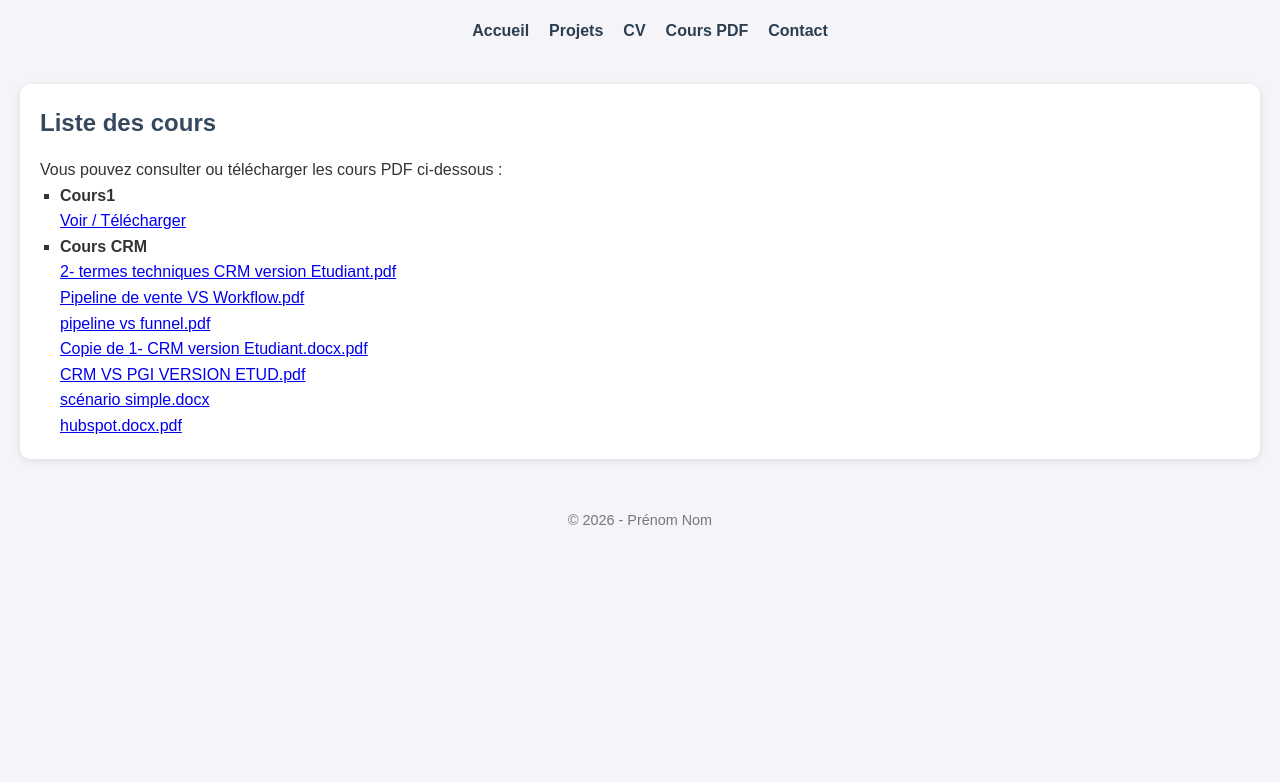
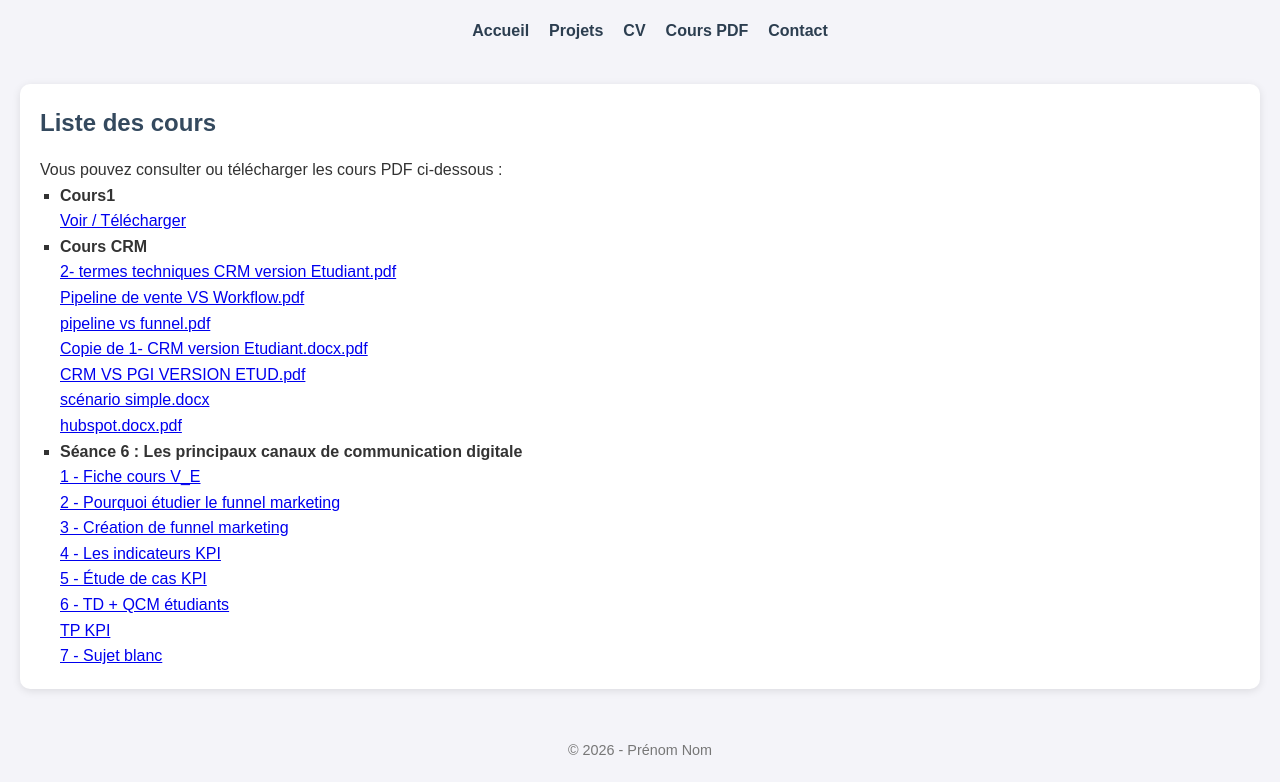
Before and after one commit to manda92/CommunicationMarketing, a plain HTML site: page cours.html in a window 1280 px wide. Shown: the part 96-878 px from the top of the page. Before the commit the page ends 800 px from the top, so only its background shows below. Drawn offline with Linux system fonts and the light colour scheme.

Commit message:
Ajout cours séance 6

```diff
--- a/cours.html
+++ b/cours.html
@@ -55,8 +55,38 @@
                 <a href="8- hubspot.docx.pdf" target="_blank" class="btn">hubspot.docx.pdf</a>
             </li>
 
+            <li>
+                <strong>Séance 6 : Les principaux canaux de communication digitale</strong>
+                <br>
+
+                <a href="Copie de 1- fiche cours V_E.pdf" target="_blank" class="btn">1 - Fiche cours V_E</a>
+                <br>
+
+                <a href="Copie de 2- Pourquoi Étudier le funnel marketing V_E.pdf" target="_blank" class="btn">2 - Pourquoi étudier le funnel marketing</a>
+                <br>
+
+                <a href="Copie de 3- création de funnel marketing.docx.pdf" target="_blank" class="btn">3 - Création de funnel marketing</a>
+                <br>
+
+                <a href="Copie de 4_ Les indicateurs KPI V_E.docx.pdf" target="_blank" class="btn">4 - Les indicateurs KPI</a>
+                <br>
+
+                <a href="Copie de 5- Étude de cas KPI.pdf" target="_blank" class="btn">5 - Étude de cas KPI</a>
+                <br>
+
+                <a href="Copie de 6- Td + QCM pour étudiants.docx.pdf" target="_blank" class="btn">6 - TD + QCM étudiants</a>
+                <br>
+
+                <a href="tp KPI V_E.xlsx" target="_blank" class="btn">TP KPI</a>
+                <br>
+
+                <a href="7- sujet corrigé.docx.pdf" target="_blank" class="btn">7 - Sujet blanc</a>
+            </li>
+
         </ul>
     </section>
+
+
 </main>
 
 <footer>
```
Also changed, not shown: 8 other files.
